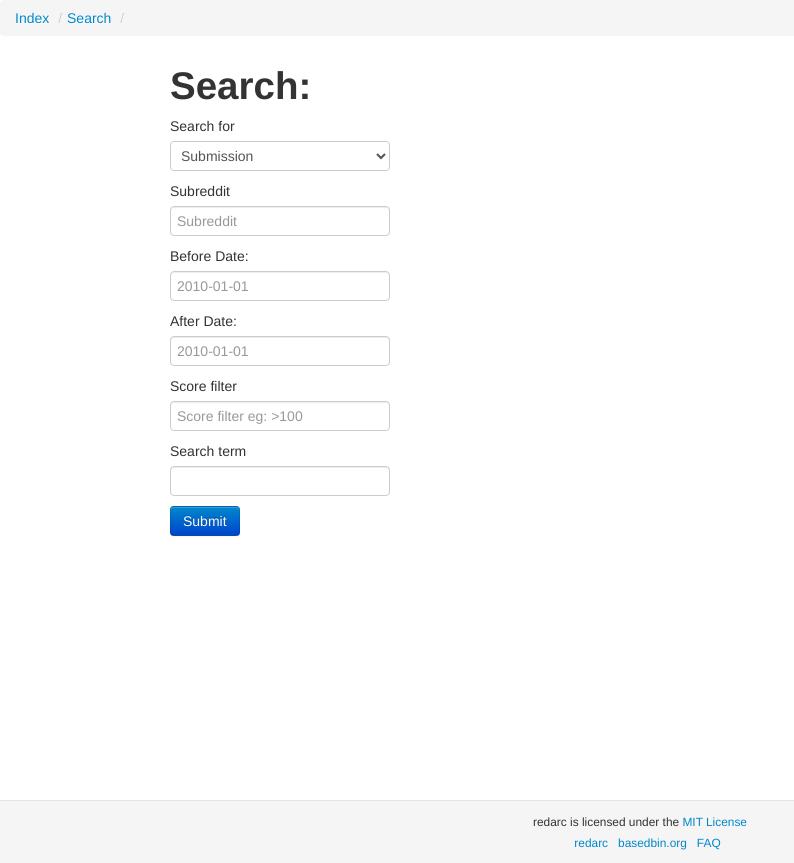
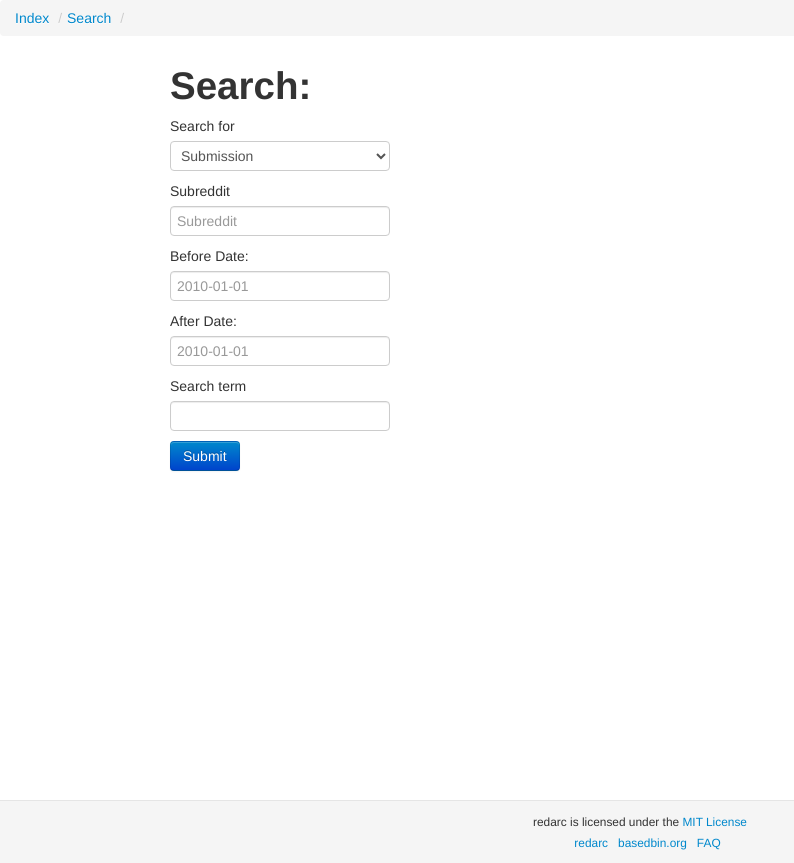
Before and after one commit to Yakabuff/redarc, a React (Vite) app in the folder redarc-frontend/: page /search in a window 1280 px wide. Shown: the whole page, without its empty margins (0-794 px from the left). Built offline with nearby package versions, Linux system fonts and the light colour scheme.

Commit message:
remove score search

```diff
--- a/redarc-frontend/src/routes/Results.jsx
+++ b/redarc-frontend/src/routes/Results.jsx
@@ -81,7 +81,7 @@ export default function Results(){
             <li><a href="/search">Search</a> <span class="divider">/</span></li>
          </ul>
          <div class="container-fluid">
-            <h3>Submission results for: </h3>
+            <h1>Submission results for: </h1>
             <code>{searchParams.get("search")}</code> in <code>{searchParams.get("subreddit")}</code>
             <br/>
             <button onClick={prev} class = "btn btn-link">Prev</button>
--- a/redarc-frontend/src/routes/Search.jsx
+++ b/redarc-frontend/src/routes/Search.jsx
@@ -46,10 +46,10 @@ export default function Search(){
 
       query_string = query_string + '&search=' + search;
 
-      const score = event.target.score.value;
-      if (score) {
-         query_string = query_string + '&score=' + score;
-      }
+      // const score = event.target.score.value;
+      // if (score) {
+      //    query_string = query_string + '&score=' + score;
+      // }
       navigate(query_string);
     };
    return (
@@ -75,8 +75,8 @@ export default function Search(){
                <input id="before" type="text" placeholder="2010-01-01"/>
                <label>After Date: </label>
                <input id="after" type="text" placeholder="2010-01-01"/>
-               <label>Score filter</label>
-               <input id="score" type="text" placeholder="Score filter eg: >100"/>
+               {/* <label>Score filter</label>
+               <input id="score" type="text" placeholder="Score filter eg: >100"/> */}
                <label>Search term</label>
                <input id="search" type="text"/>
             </fieldset>
```
